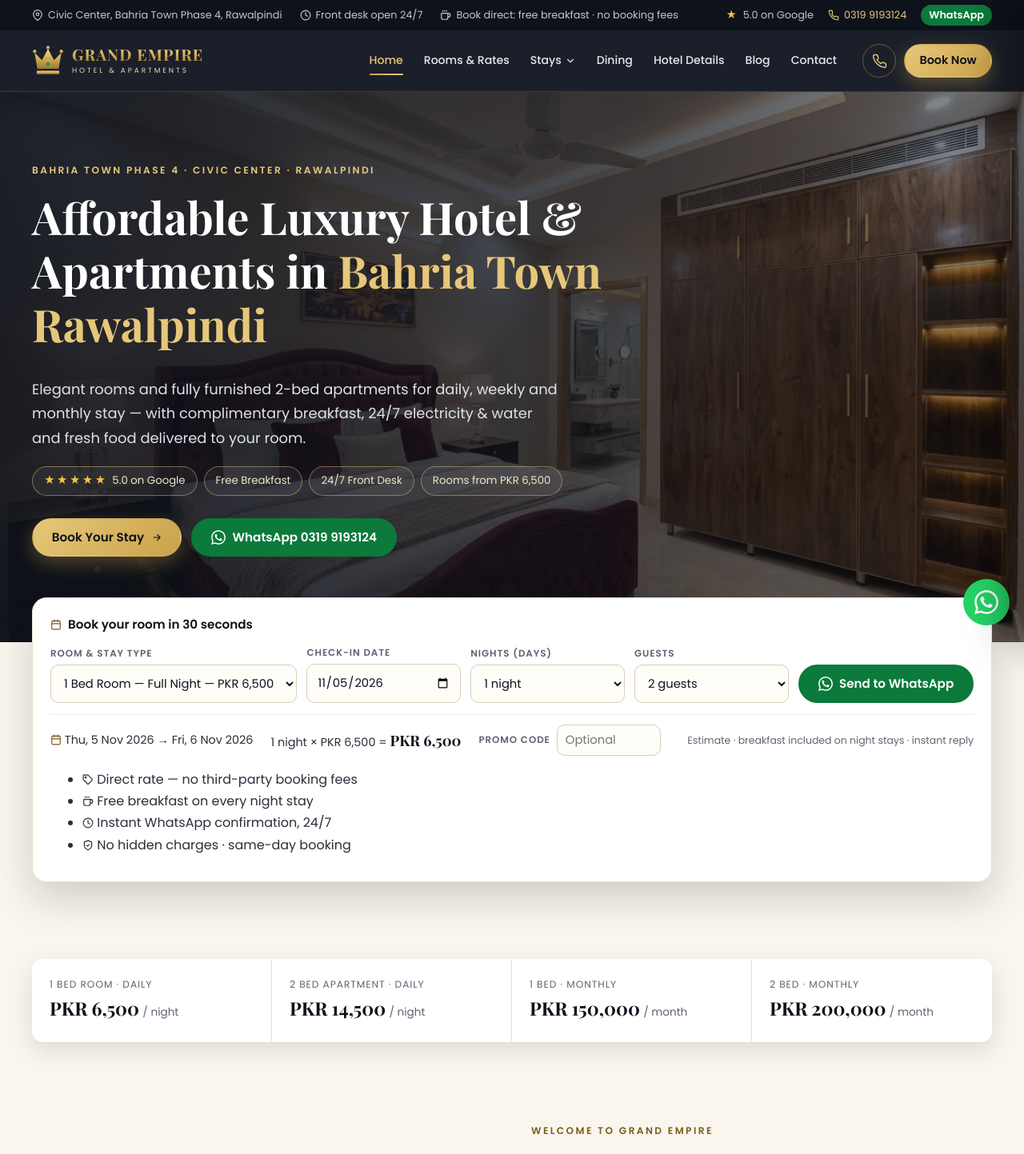
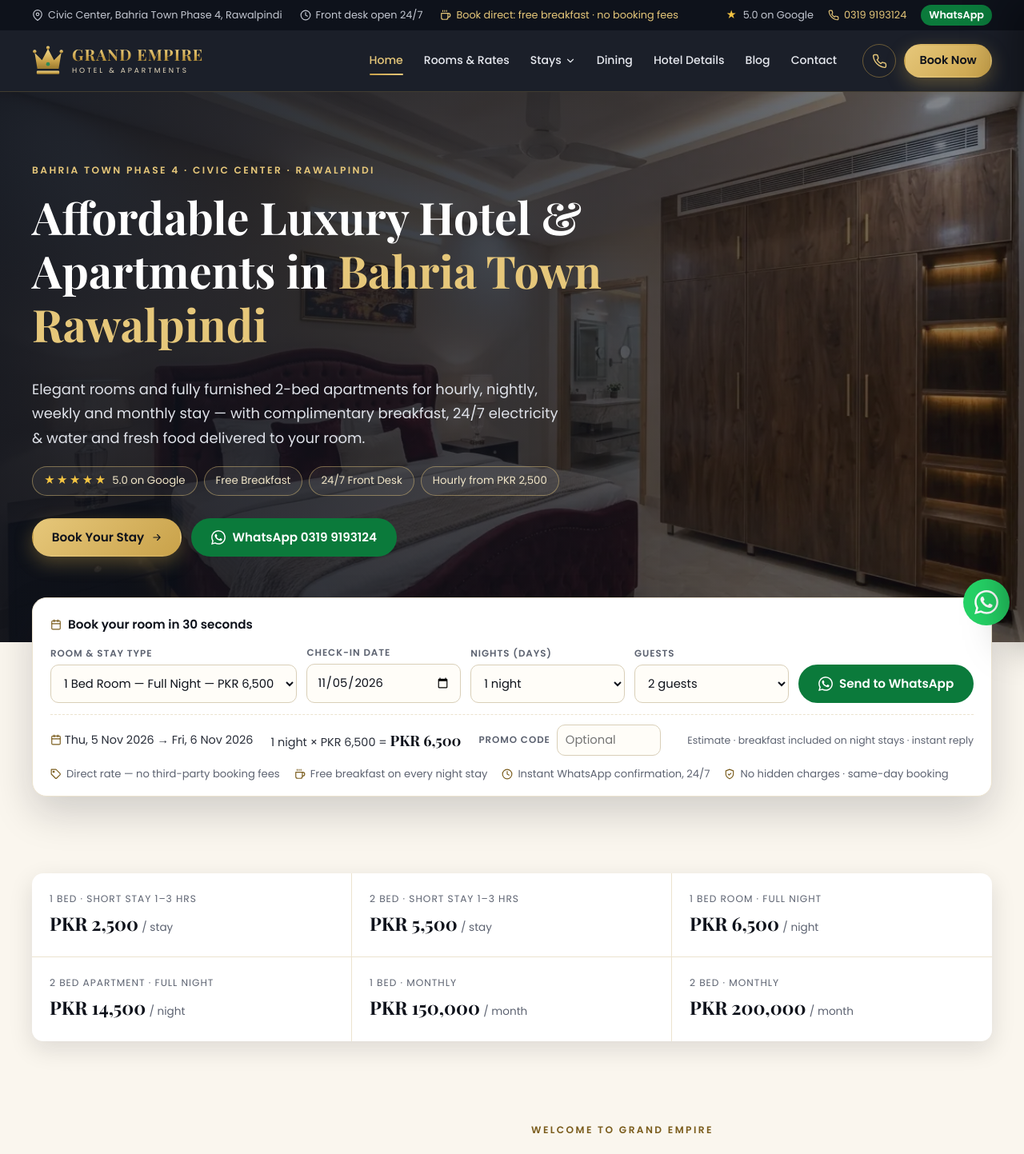
Before and after one commit to MunawarAbbas313/grandempirehotel, a Next.js app: page / in a window 1280 px wide. Shown: the top 1443 px of the page at 80% size. Built offline with nearby package versions, Linux system fonts and the light colour scheme.

Commit message:
SEO fixes (4/13): home page & styles

```diff
--- a/app/globals.css
+++ b/app/globals.css
@@ -437,3 +437,43 @@ table.rates td strong { color: var(--navy); }
 .footer-searches li { margin: 0; }
 .footer-searches a { display: inline-block; padding: 6px 12px; border-radius: 999px; border: 1px solid rgba(255, 255, 255, .12); font-size: .82rem; }
 .footer-searches a:hover { border-color: var(--gold); }
+
+/* ---- In-room features ---- */
+.room-features { display: grid; grid-template-columns: repeat(4, 1fr); gap: 20px; }
+.rf-group { background: var(--white); border: 1px solid var(--line); border-radius: var(--radius); padding: 22px 20px; box-shadow: 0 4px 16px rgba(14, 18, 27, .06); }
+.rf-title { display: flex; align-items: center; gap: 10px; font-size: 1.08rem; margin-bottom: 14px; }
+.rf-ic { width: 40px; height: 40px; flex: none; border-radius: 10px; display: grid; place-items: center; background: linear-gradient(135deg, #fbf0d2, #f1dfae); color: var(--gold-dark); }
+.rf-ic svg { width: 20px; height: 20px; }
+.rf-group ul { list-style: none; margin: 0; padding: 0; display: grid; gap: 12px; }
+.rf-group li { display: flex; gap: 10px; align-items: flex-start; font-size: .88rem; color: var(--muted); line-height: 1.45; }
+.rf-group li svg { flex: none; margin-top: 3px; color: var(--gold-dark); }
+.rf-group li strong { display: block; color: var(--ink); font-weight: 600; font-size: .92rem; }
+@media (max-width: 1080px) { .room-features { grid-template-columns: 1fr 1fr; } }
+@media (max-width: 600px) { .room-features { grid-template-columns: 1fr; gap: 14px; } }
+
+/* ---- Book-direct perks ---- */
+.direct-perks { list-style: none; margin: 12px 0 0; padding: 0; display: flex; flex-wrap: wrap; gap: 8px 18px; font-size: .82rem; color: var(--muted); }
+.direct-perks li { display: inline-flex; align-items: center; gap: 6px; }
+.direct-perks svg { color: var(--gold-dark); }
+.qb-promo input { text-transform: uppercase; }
+.qb-mode { display: inline-flex; border: 1px solid var(--line); border-radius: 999px; padding: 3px; margin: 0 0 12px; background: var(--white); flex-wrap: wrap; }
+.qb-mode button { border: 0; background: transparent; padding: 7px 14px; border-radius: 999px; font: inherit; font-size: .85rem; cursor: pointer; color: var(--ink); }
+.qb-mode button[aria-pressed="true"] { background: var(--ink); color: #fff; }
+.tb-perk { color: var(--gold-2); }
+@media (max-width: 1180px) { .tb-perk { display: none; } }
+
+.price-strip .grid { grid-template-columns: repeat(3, 1fr); }
+.price-strip .cell:nth-child(3n) { border-right: 0; }
+.price-strip .cell:nth-child(-n+3) { border-bottom: 1px solid var(--line); }
+@media (max-width: 860px) {
+  .price-strip .grid { grid-template-columns: 1fr 1fr; }
+  .price-strip .cell { border-right: 1px solid var(--line); border-bottom: 1px solid var(--line); }
+  .price-strip .cell:nth-child(2n) { border-right: 0; }
+  .price-strip .cell:nth-last-child(-n+2) { border-bottom: 0; }
+}
+.stays-grid { grid-template-columns: repeat(5, 1fr); gap: 18px; }
+@media (max-width: 1180px) { .stays-grid { grid-template-columns: repeat(3, 1fr); } }
+@media (max-width: 960px) { .stays-grid { grid-template-columns: 1fr 1fr; } }
+@media (max-width: 600px) { .stays-grid { grid-template-columns: 1fr; } }
+.mb-2 { margin-bottom: 22px; }
+.qb-promo input::placeholder { text-transform: none; }
--- a/app/page.tsx
+++ b/app/page.tsx
@@ -4,41 +4,43 @@ import Gallery from "@/components/Gallery";
 import { Icon } from "@/components/Icons";
 import JsonLd from "@/components/JsonLd";
 import QuickBook from "@/components/QuickBook";
-import { CheckList, Cta, FaqSection, Features, Frame, PageHero, SectionHead, Tags } from "@/components/Sections";
+import { CheckList, Cta, FaqSection, Features, Frame, PageHero, RoomFeatures, SectionHead, Tags } from "@/components/Sections";
 import { POSTS } from "@/lib/blog";
 import { LANDINGS } from "@/lib/landing";
 import { pageMeta } from "@/lib/seo";
 import {
-  AMENITIES, AREAS, GOOGLE_RATING, IMG, ONE_BED_ROOMS, P, PHONE_DISPLAY, faqSchema, hotelSchema, websiteSchema,
+  AMENITIES, AREAS, GOOGLE_RATING, IMG, ONE_BED_ROOMS, P, PHONE_DISPLAY, SHORT_HOURS, faqSchema, hotelSchema, websiteSchema,
   type Faq, type Img,
 } from "@/lib/site";
 
 export const metadata = pageMeta({
   path: "/",
   title: "Hotel in Bahria Town Phase 4 Rawalpindi | Grand Empire Hotel",
-  description: `Affordable luxury hotel & apartments in Civic Center, Bahria Town Phase 4 Rawalpindi. Rooms from ${P.oneBedNight}/night, free breakfast, 24/7 power. Call ${PHONE_DISPLAY}.`,
+  description: `Hotel & apartments in Bahria Town Phase 4 Rawalpindi. Hourly stay from ${P.oneBedShort}, full night ${P.oneBedNight} with breakfast, AC, parking. Call ${PHONE_DISPLAY}.`,
   keywords: [
     "hotel in bahria town rawalpindi", "hotels in bahria town phase 4 rawalpindi", "best hotel in phase 4 bahria town",
     "luxury hotel in phase 4 bahria town", "affordable hotel in phase 4 bahria town", "budget hotel in phase 4 bahria town",
     "5 star hotel in phase 4 bahria town", "hotel in rawalpindi", "hotels in islamabad affordable rates",
     "hotels in bahria town islamabad", "guest house in bahria town", "apartments for rent bahria town",
     "hotel with food rawalpindi", "rooms for couples bahria town", "grand empire hotel",
+    "hourly rooms bahria town", "short stay hotel rawalpindi", "hotel with parking bahria town",
   ],
   image: IMG.bedRed,
 });
 
 const faqs: Faq[] = [
-  ["What are the room rates at Grand Empire Hotel Bahria Town?", `1-bed rooms start from ${P.oneBedNight} per night and 2-bed apartments start from ${P.twoBedNight} per night. Monthly stays start from ${P.oneBedMonth} (1 bed) and ${P.twoBedMonth} (2 bed). Breakfast is complimentary on daily stays.`],
+  ["What are the room rates at Grand Empire Hotel Bahria Town?", `Short stays (${SHORT_HOURS}) cost ${P.oneBedShort} for a 1-bed room and ${P.twoBedShort} for a 2-bed apartment. A full night is ${P.oneBedNight} (1 bed) or ${P.twoBedNight} (2 bed). Monthly stays start from ${P.oneBedMonth} (1 bed) and ${P.twoBedMonth} (2 bed). Breakfast is complimentary on daily stays.`],
   ["Where is Grand Empire Hotel located?", "We are at Plot No. 23, Street 4, Civic Center, Bahria Town Phase 4, Rawalpindi — in the heart of Bahria Town with restaurants, banks and shopping right outside, and easy access to Islamabad."],
-  ["Do you offer rooms for one day or one night?", `Yes. You can book a room for a single day or night, a weekend, or longer. Call or WhatsApp ${PHONE_DISPLAY} to check availability.`],
+  ["Do you offer hourly rooms or rooms for one night?", `Yes. You can book a short stay of ${SHORT_HOURS}, a single night, a weekend, a week or longer. Call or WhatsApp ${PHONE_DISPLAY} to check availability.`],
   ["Is food available at the hotel?", "Yes. Complimentary breakfast and welcome tea are included, and lunch and dinner (fast food, continental and desi) can be delivered to your room on request."],
   ["Is the hotel suitable for families and couples?", "Yes. Our private, clean rooms and 2-bed apartments are ideal for families, married couples, honeymooners and business travellers. A valid CNIC is required at check-in."],
   ["How do I book a room quickly?", `Use the quick booking form on this page, or call / WhatsApp ${PHONE_DISPLAY}. Our 24/7 front desk replies instantly and same-day bookings are welcome.`],
 ];
 
 const stays: { img: Img; alt: string; tag: string; title: string; text: string; price: string; per: string; href: string; link: string }[] = [
+  { img: IMG.bedWash, alt: "Hourly room for short stay in Bahria Town Rawalpindi", tag: "Hourly", title: "Hourly Rooms", text: `Short stay of ${SHORT_HOURS} — rest, freshen up or work. 2 bed ${P.twoBedShort}.`, price: P.oneBedShort, per: "/ 1–3 hrs", href: "/hourly-rooms-bahria-town-rawalpindi", link: "Hourly room details" },
   { img: IMG.bedDeluxe, alt: "1 bed room for daily rent in Bahria Town Rawalpindi", tag: "Daily", title: "Rooms for Daily Rent", text: "One day, one night or a weekend — clean private rooms with breakfast.", price: P.oneBedNight, per: "/ night", href: "/daily-rent-rooms-bahria-town-rawalpindi", link: "Daily stay details" },
-  { img: IMG.living, alt: "Furnished 2 bed apartment for rent in Bahria Town Phase 4", tag: "2 Bed", title: "2 Bed Apartments", text: "Full lounge, kitchen, TV and two bedrooms — perfect for families.", price: P.twoBedNight, per: "/ night", href: "/rooms-and-rates", link: "See 2 bed apartment" },
+  { img: IMG.living, alt: "Furnished 2 bed apartment for rent in Bahria Town Phase 4", tag: "2 Bed", title: "2 Bed Apartments", text: "Full lounge, kitchen, TV and two bedrooms — perfect for families.", price: P.twoBedNight, per: "/ night", href: "/2-bed-apartment-daily-rent-bahria-town-rawalpindi", link: "See 2 bed apartment" },
   { img: IMG.bedRed, alt: "Honeymoon suite for couples in Bahria Town Rawalpindi", tag: "Couples", title: "Couples & Honeymoon", text: "Private, romantic rooms for newlyweds and married couples.", price: P.oneBedNight, per: "/ night", href: "/couple-rooms-bahria-town-rawalpindi", link: "Couples & honeymoon stay" },
   { img: IMG.lounge, alt: "Furnished flat for monthly rent in Bahria Town Rawalpindi", tag: "Monthly", title: "Monthly Rooms & Flats", text: "Furnished with kitchen, lounge, TV & internet. All bills included.", price: P.oneBedMonth, per: "/ month", href: "/monthly-rent-apartments-bahria-town-rawalpindi", link: "Monthly rent details" },
 ];
@@ -52,8 +54,8 @@ export default function Home() {
         img={IMG.bedRed}
         eyebrow="Bahria Town Phase 4 · Civic Center · Rawalpindi"
         title={<>Affordable Luxury Hotel &amp; Apartments in <span>Bahria Town Rawalpindi</span></>}
-        lead="Elegant rooms and fully furnished 2-bed apartments for daily, weekly and monthly stay — with complimentary breakfast, 24/7 electricity & water and fresh food delivered to your room."
-        badges={[<><span className="stars">★★★★★</span> {GOOGLE_RATING} on Google</>, "Free Breakfast", "24/7 Front Desk", `Rooms from ${P.oneBedNight}`]}
+        lead="Elegant rooms and fully furnished 2-bed apartments for hourly, nightly, weekly and monthly stay — with complimentary breakfast, 24/7 electricity & water and fresh food delivered to your room."
+        badges={[<><span className="stars">★★★★★</span> {GOOGLE_RATING} on Google</>, "Free Breakfast", "24/7 Front Desk", `Hourly from ${P.oneBedShort}`]}
       />
       <QuickBook />
 
@@ -61,8 +63,10 @@ export default function Home() {
         <div className="container price-strip">
           <div className="grid">
             {[
-              ["1 Bed Room · Daily", P.oneBedNight, "/ night"],
-              ["2 Bed Apartment · Daily", P.twoBedNight, "/ night"],
+              ["1 Bed · Short stay 1–3 hrs", P.oneBedShort, "/ stay"],
+              ["2 Bed · Short stay 1–3 hrs", P.twoBedShort, "/ stay"],
+              ["1 Bed Room · Full night", P.oneBedNight, "/ night"],
+              ["2 Bed Apartment · Full night", P.twoBedNight, "/ night"],
               ["1 Bed · Monthly", P.oneBedMonth, "/ month"],
               ["2 Bed · Monthly", P.twoBedMonth, "/ month"],
             ].map(([l, p, per]) => (
@@ -108,8 +112,8 @@ export default function Home() {
 
       <section className="section alt">
         <div className="container">
-          <SectionHead eyebrow="Stay Your Way" title="Rooms & Apartments for Every Stay" text="Daily, short stay, honeymoon or monthly — choose the stay that fits you." />
-          <div className="grid-4">
+          <SectionHead eyebrow="Stay Your Way" title="Rooms & Apartments for Every Stay" text="Hourly, nightly, honeymoon or monthly — choose the stay that fits you." />
+          <div className="grid-4 stays-grid">
             {stays.map((s) => (
               <article className="card reveal" key={s.title}>
                 <div className="card-img">
@@ -134,6 +138,8 @@ export default function Home() {
           <Features items={AMENITIES} />
         </div>
       </section>
+
+      <RoomFeatures />
 
       <section className="section">
         <div className="container grid-2">
@@ -176,9 +182,9 @@ export default function Home() {
           <Features
             items={[
               ["pin", "Prime Civic Center Location", "Right in Bahria Town Phase 4 Civic Center — food, banks and shopping at your doorstep, with quick access to Islamabad."],
-              ["tag", "Affordable Luxury", `Premium rooms at budget-friendly rates: from ${P.oneBedNight} a night with breakfast included.`],
-              ["lock", "Private & Secure", "CCTV-monitored building, 24/7 reception and private rooms for families and couples."],
-              ["calendar", "Easy, Flexible Booking", "Book in seconds on WhatsApp — for one day, a weekend, a week or a month."],
+              ["tag", "Affordable Luxury", `Short stays from ${P.oneBedShort}, full nights from ${P.oneBedNight} with breakfast included.`],
+              ["lock", "Private & Secure", "CCTV-monitored building, parking, 24/7 reception and private rooms for families and couples."],
+              ["calendar", "Easy, Flexible Booking", "Book in seconds on WhatsApp — for a few hours, a night, a week or a month."],
             ]}
           />
         </div>
```
